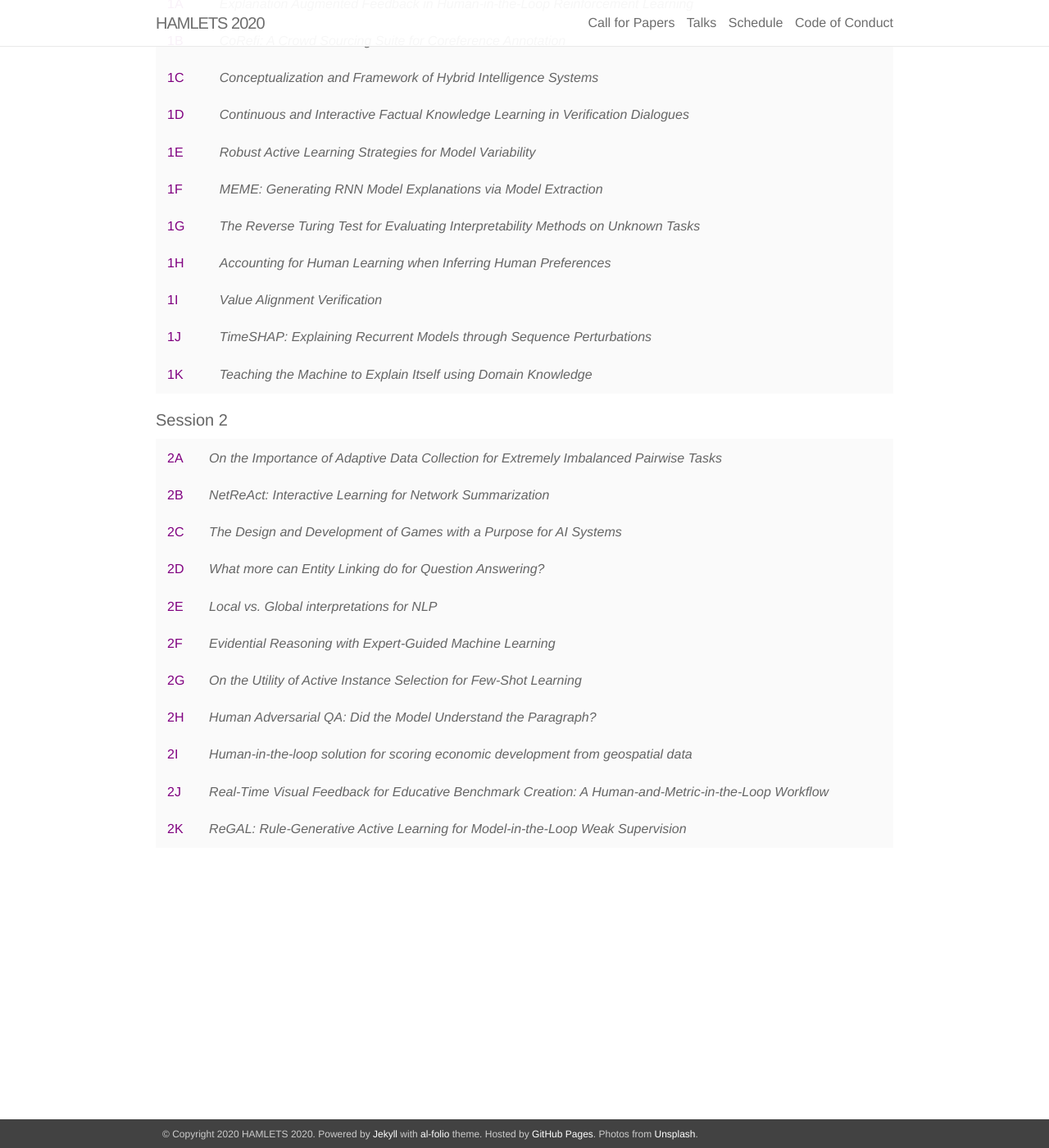
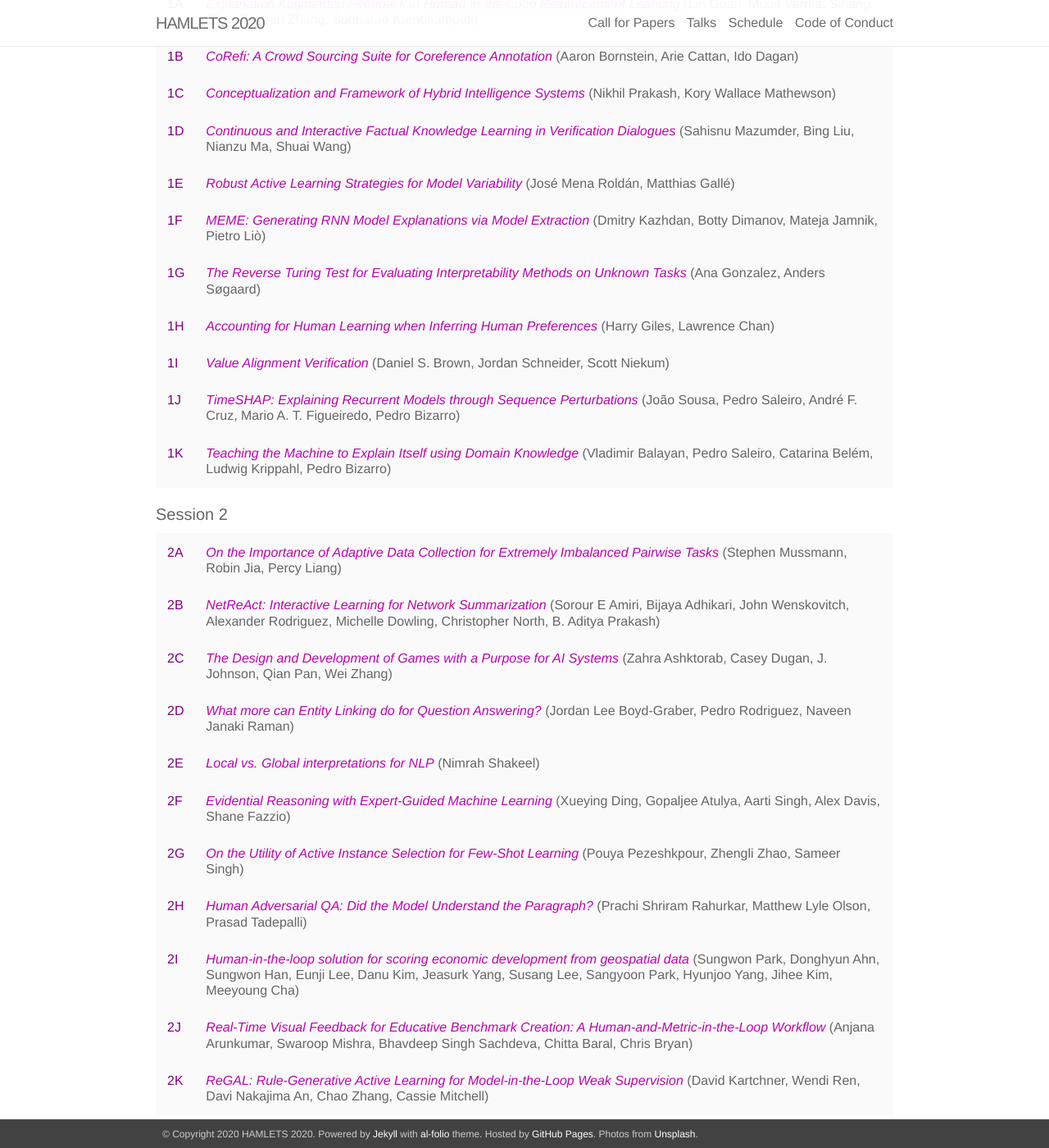
Before and after one commit to hamlets-workshop/hamlets-workshop.github.io, a Jekyll site: the page built from _pages/06_schedule.md, in a window 1280 px wide and 1400 px high, scrolled down 1556 px. Shown: the whole window at 82% size. Built offline with Jekyll 4.4.1, drawn with Linux system fonts in a browser that asks for light colours; nearby versions of some CDN libraries.

```diff
--- a/_pages/06_schedule.md
+++ b/_pages/06_schedule.md
@@ -213,6 +213,7 @@ description: Tentative Schedule on Sat, Dec 12th, 2020 @ 08:15 – 20:00 PST. No
 
 <hr />
 
+
 # Poster Sessions
 #### Session 1
 <table style="background-color: #FAFAFA;">
@@ -221,7 +222,8 @@ description: Tentative Schedule on Sat, Dec 12th, 2020 @ 08:15 – 20:00 PST. No
         <b> <font size="+0" color="purple">1A</font></b>
         </td>
         <td style="border: none;">
-            <i>Explanation Augmented Feedback in Human-in-the-Loop Reinforcement Learning</i>
+            <i><a href="https://openreview.net/forum?id=20-xDadEYeU" target="_blank">Explanation Augmented Feedback in Human-in-the-Loop Reinforcement Learning</a></i>
+            (Lin Guan, Mudit Verma, Sihang Guo, Ruohan Zhang, Subbarao Kambhampati)
         </td>
     </tr>
     <tr style="border: none;">
@@ -229,7 +231,8 @@ description: Tentative Schedule on Sat, Dec 12th, 2020 @ 08:15 – 20:00 PST. No
         <b> <font size="+0" color="purple">1B</font></b>
         </td>
         <td style="border: none;">
-            <i>CoRefi: A Crowd Sourcing Suite for Coreference Annotation</i>
+            <i><a href="https://openreview.net/forum?id=Sg6XHXbnKgh" target="_blank">CoRefi: A Crowd Sourcing Suite for Coreference Annotation</a></i>
+            (Aaron Bornstein, Arie Cattan, Ido Dagan)
         </td>
     </tr>
     <tr style="border: none;">
@@ -237,7 +240,8 @@ description: Tentative Schedule on Sat, Dec 12th, 2020 @ 08:15 – 20:00 PST. No
         <b> <font size="+0" color="purple">1C</font></b>
         </td>
         <td style="border: none;">
-            <i>Conceptualization and Framework of Hybrid Intelligence Systems</i>
+            <i><a href="https://openreview.net/forum?id=99cMHWJPILb" target="_blank">Conceptualization and Framework of Hybrid Intelligence Systems</a></i>
+            (Nikhil Prakash, Kory Wallace Mathewson)
         </td>
     </tr>
     <tr style="border: none;">
@@ -245,7 +249,8 @@ description: Tentative Schedule on Sat, Dec 12th, 2020 @ 08:15 – 20:00 PST. No
         <b> <font size="+0" color="purple">1D</font></b>
         </td>
         <td style="border: none;">
-            <i>Continuous and Interactive Factual Knowledge Learning in Verification Dialogues</i>
+            <i><a href="https://openreview.net/forum?id=GxT3-eeWLNx" target="_blank">Continuous and Interactive Factual Knowledge Learning in Verification Dialogues</a></i>
+            (Sahisnu Mazumder, Bing Liu, Nianzu Ma, Shuai Wang)
         </td>
     </tr>
     <tr style="border: none;">
@@ -253,7 +258,8 @@ description: Tentative Schedule on Sat, Dec 12th, 2020 @ 08:15 – 20:00 PST. No
         <b> <font size="+0" color="purple">1E</font></b>
         </td>
         <td style="border: none;">
-            <i>Robust Active Learning Strategies for Model Variability</i>
+            <i><a href="https://openreview.net/forum?id=9Sc_T4jgc2p" target="_blank">Robust Active Learning Strategies for Model Variability</a></i>
+            (José Mena Roldán, Matthias Gallé)
         </td>
     </tr>
     <tr style="border: none;">
@@ -261,7 +267,8 @@ description: Tentative Schedule on Sat, Dec 12th, 2020 @ 08:15 – 20:00 PST. No
         <b> <font size="+0" color="purple">1F</font></b>
         </td>
         <td style="border: none;">
-            <i>MEME: Generating RNN Model Explanations via Model Extraction</i>
+            <i><a href="https://openreview.net/forum?id=0beaSUVK_n4" target="_blank">MEME: Generating RNN Model Explanations via Model Extraction</a></i>
+            (Dmitry Kazhdan, Botty Dimanov, Mateja Jamnik, Pietro Liò)
         </td>
     </tr>
     <tr style="border: none;">
@@ -269,7 +276,8 @@ description: Tentative Schedule on Sat, Dec 12th, 2020 @ 08:15 – 20:00 PST. No
         <b> <font size="+0" color="purple">1G</font></b>
         </td>
         <td style="border: none;">
-            <i>The Reverse Turing Test for Evaluating Interpretability Methods on Unknown Tasks</i>
+            <i><a href="https://openreview.net/forum?id=y190Uu1z5Zk" target="_blank">The Reverse Turing Test for Evaluating Interpretability Methods on Unknown Tasks</a></i>
+            (Ana Gonzalez, Anders Søgaard)
         </td>
     </tr>
     <tr style="border: none;">
@@ -277,7 +285,8 @@ description: Tentative Schedule on Sat, Dec 12th, 2020 @ 08:15 – 20:00 PST. No
         <b> <font size="+0" color="purple">1H</font></b>
         </td>
         <td style="border: none;">
-            <i>Accounting for Human Learning when Inferring Human Preferences</i>
+            <i><a href="https://openreview.net/forum?id=6y2nykqSSZl" target="_blank">Accounting for Human Learning when Inferring Human Preferences</a></i>
+            (Harry Giles, Lawrence Chan)
         </td>
     </tr>
     <tr style="border: none;">
@@ -285,7 +294,8 @@ description: Tentative Schedule on Sat, Dec 12th, 2020 @ 08:15 – 20:00 PST. No
         <b> <font size="+0" color="purple">1I</font></b>
         </td>
         <td style="border: none;">
-            <i>Value Alignment Verification</i>
+            <i><a href="https://openreview.net/forum?id=pErdjpoc-w3" target="_blank">Value Alignment Verification</a></i>
+            (Daniel S. Brown, Jordan Schneider, Scott Niekum)
         </td>
     </tr>
     <tr style="border: none;">
@@ -293,7 +303,8 @@ description: Tentative Schedule on Sat, Dec 12th, 2020 @ 08:15 – 20:00 PST. No
         <b> <font size="+0" color="purple">1J</font></b>
         </td>
         <td style="border: none;">
-            <i>TimeSHAP: Explaining Recurrent Models through Sequence Perturbations</i>
+            <i><a href="https://openreview.net/forum?id=YwBLoJXvhUF" target="_blank">TimeSHAP: Explaining Recurrent Models through Sequence Perturbations</a></i>
+            (João Sousa, Pedro Saleiro, André F. Cruz, Mario A. T. Figueiredo, Pedro Bizarro)
         </td>
     </tr>
     <tr style="border: none;">
@@ -301,7 +312,8 @@ description: Tentative Schedule on Sat, Dec 12th, 2020 @ 08:15 – 20:00 PST. No
         <b> <font size="+0" color="purple">1K</font></b>
         </td>
         <td style="border: none;">
-            <i>Teaching the Machine to Explain Itself using Domain Knowledge</i>
+            <i><a href="https://openreview.net/forum?id=gH-asHQ8vK2" target="_blank">Teaching the Machine to Explain Itself using Domain Knowledge</a></i>
+            (Vladimir Balayan, Pedro Saleiro, Catarina Belém, Ludwig Krippahl, Pedro Bizarro)
         </td>
     </tr>
 </table>
@@ -314,7 +326,8 @@ description: Tentative Schedule on Sat, Dec 12th, 2020 @ 08:15 – 20:00 PST. No
         <b> <font size="+0" color="purple">2A</font></b>
         </td>
         <td style="border: none;">
-            <i>On the Importance of Adaptive Data Collection for Extremely Imbalanced Pairwise Tasks</i>
+            <i><a href="https://openreview.net/forum?id=SnpCpQ--WXw" target="_blank">On the Importance of Adaptive Data Collection for Extremely Imbalanced Pairwise Tasks</a></i>
+            (Stephen Mussmann, Robin Jia, Percy Liang)
         </td>
     </tr>
     <tr style="border: none;">
@@ -322,7 +335,8 @@ description: Tentative Schedule on Sat, Dec 12th, 2020 @ 08:15 – 20:00 PST. No
         <b> <font size="+0" color="purple">2B</font></b>
         </td>
         <td style="border: none;">
-            <i>NetReAct: Interactive Learning for Network Summarization</i>
+            <i><a href="https://openreview.net/forum?id=s8o7426qAl7" target="_blank">NetReAct: Interactive Learning for Network Summarization</a></i>
+            (Sorour E Amiri, Bijaya Adhikari, John Wenskovitch, Alexander Rodriguez, Michelle Dowling, Christopher North, B. Aditya Prakash)
         </td>
     </tr>
     <tr style="border: none;">
@@ -330,7 +344,8 @@ description: Tentative Schedule on Sat, Dec 12th, 2020 @ 08:15 – 20:00 PST. No
         <b> <font size="+0" color="purple">2C</font></b>
         </td>
         <td style="border: none;">
-            <i>The Design and Development of Games with a Purpose for AI Systems</i>
+            <i><a href="https://openreview.net/forum?id=SHlZmg_ks7j" target="_blank">The Design and Development of Games with a Purpose for AI Systems</a></i>
+            (Zahra Ashktorab, Casey Dugan, J. Johnson, Qian Pan, Wei Zhang)
         </td>
     </tr>
     <tr style="border: none;">
@@ -338,7 +353,8 @@ description: Tentative Schedule on Sat, Dec 12th, 2020 @ 08:15 – 20:00 PST. No
         <b> <font size="+0" color="purple">2D</font></b>
         </td>
         <td style="border: none;">
-            <i>What more can Entity Linking do for Question Answering?</i>
+            <i><a href="https://openreview.net/forum?id=grMp1hsIbTg" target="_blank">What more can Entity Linking do for Question Answering?</a></i>
+            (Jordan Lee Boyd-Graber, Pedro Rodriguez, Naveen Janaki Raman)
         </td>
     </tr>
     <tr style="border: none;">
@@ -346,7 +362,8 @@ description: Tentative Schedule on Sat, Dec 12th, 2020 @ 08:15 – 20:00 PST. No
         <b> <font size="+0" color="purple">2E</font></b>
         </td>
         <td style="border: none;">
-            <i>Local vs. Global interpretations for NLP</i>
+            <i><a href="https://openreview.net/forum?id=JURU9g5PXHa" target="_blank">Local vs. Global interpretations for NLP</a></i>
+            (Nimrah Shakeel)
         </td>
     </tr>
     <tr style="border: none;">
@@ -354,7 +371,8 @@ description: Tentative Schedule on Sat, Dec 12th, 2020 @ 08:15 – 20:00 PST. No
         <b> <font size="+0" color="purple">2F</font></b>
         </td>
         <td style="border: none;">
-            <i>Evidential Reasoning with Expert-Guided Machine Learning</i>
+            <i><a href="https://openreview.net/forum?id=bKeRHMznzch" target="_blank">Evidential Reasoning with Expert-Guided Machine Learning</a></i>
+            (Xueying Ding, Gopaljee Atulya, Aarti Singh, Alex Davis, Shane Fazzio)
         </td>
     </tr>
     <tr style="border: none;">
@@ -362,7 +380,8 @@ description: Tentative Schedule on Sat, Dec 12th, 2020 @ 08:15 – 20:00 PST. No
         <b> <font size="+0" color="purple">2G</font></b>
         </td>
         <td style="border: none;">
-            <i>On the Utility of Active Instance Selection for Few-Shot Learning</i>
+            <i><a href="https://openreview.net/forum?id=p3m_WpN0rEX" target="_blank">On the Utility of Active Instance Selection for Few-Shot Learning</a></i>
+            (Pouya Pezeshkpour, Zhengli Zhao, Sameer Singh)
         </td>
     </tr>
     <tr style="border: none;">
@@ -370,7 +389,8 @@ description: Tentative Schedule on Sat, Dec 12th, 2020 @ 08:15 – 20:00 PST. No
         <b> <font size="+0" color="purple">2H</font></b>
         </td>
         <td style="border: none;">
-            <i>Human Adversarial QA: Did the Model Understand the Paragraph?</i>
+            <i><a href="https://openreview.net/forum?id=57NC-S7o4Aw" target="_blank">Human Adversarial QA: Did the Model Understand the Paragraph?</a></i>
+            (Prachi Shriram Rahurkar, Matthew Lyle Olson, Prasad Tadepalli)
         </td>
     </tr>
     <tr style="border: none;">
@@ -378,7 +398,8 @@ description: Tentative Schedule on Sat, Dec 12th, 2020 @ 08:15 – 20:00 PST. No
         <b> <font size="+0" color="purple">2I</font></b>
         </td>
         <td style="border: none;">
-            <i>Human-in-the-loop solution for scoring economic development from geospatial data</i>
+            <i><a href="https://openreview.net/forum?id=hIncGrDWVnK" target="_blank">Human-in-the-loop solution for scoring economic development from geospatial data</a></i>
+            (Sungwon Park, Donghyun Ahn, Sungwon Han, Eunji Lee, Danu Kim, Jeasurk Yang, Susang Lee, Sangyoon Park, Hyunjoo Yang, Jihee Kim, Meeyoung Cha)
         </td>
     </tr>
     <tr style="border: none;">
@@ -386,7 +407,8 @@ description: Tentative Schedule on Sat, Dec 12th, 2020 @ 08:15 – 20:00 PST. No
         <b> <font size="+0" color="purple">2J</font></b>
         </td>
         <td style="border: none;">
-            <i>Real-Time Visual Feedback for Educative Benchmark Creation: A Human-and-Metric-in-the-Loop Workflow</i>
+            <i><a href="https://openreview.net/forum?id=vi42eRDhGv7" target="_blank">Real-Time Visual Feedback for Educative Benchmark Creation: A Human-and-Metric-in-the-Loop Workflow</a></i>
+            (Anjana Arunkumar, Swaroop Mishra, Bhavdeep Singh Sachdeva, Chitta Baral, Chris Bryan)
         </td>
     </tr>
     <tr style="border: none;">
@@ -394,7 +416,8 @@ description: Tentative Schedule on Sat, Dec 12th, 2020 @ 08:15 – 20:00 PST. No
         <b> <font size="+0" color="purple">2K</font></b>
         </td>
         <td style="border: none;">
-            <i>ReGAL: Rule-Generative Active Learning for Model-in-the-Loop Weak Supervision</i>
+            <i><a href="https://openreview.net/forum?id=FZDPu3JLEPg" target="_blank">ReGAL: Rule-Generative Active Learning for Model-in-the-Loop Weak Supervision</a></i>
+            (David Kartchner, Wendi Ren, Davi Nakajima An, Chao Zhang, Cassie Mitchell)
         </td>
     </tr>
 </table>
```
